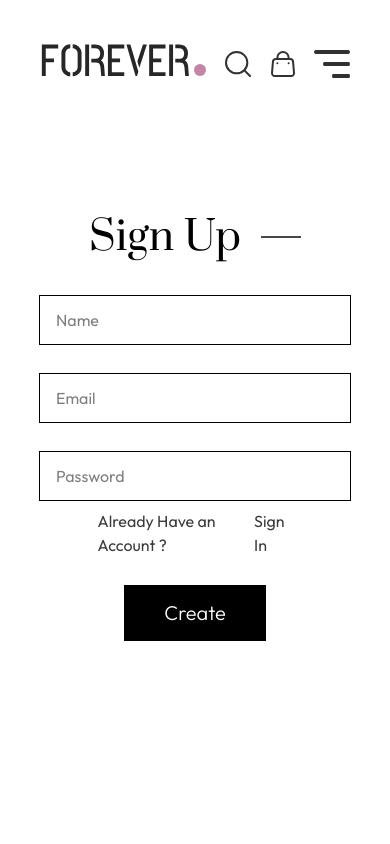
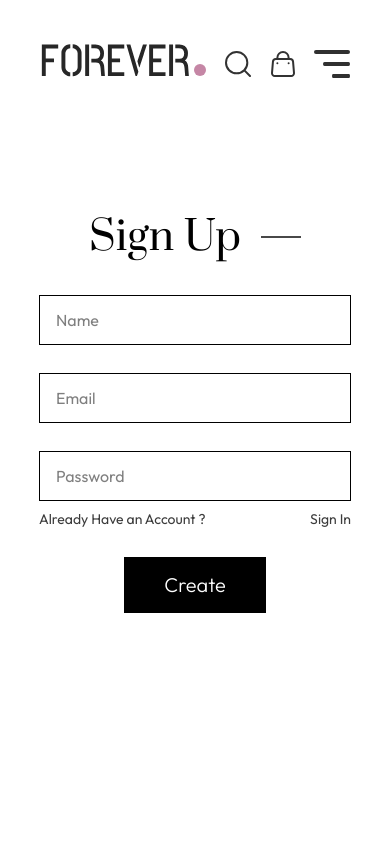
Before and after one commit to bimasenaadji/forever-app, a React (Vite) app: page /sign-up in a window 390 px wide. Shown: the top 844 px of the page. Built offline with nearby package versions, Linux system fonts and the light colour scheme.

Commit message:
fix(sign-up): fix collapsing layout and bug

```diff
--- a/src/components/ui/FormInput.jsx
+++ b/src/components/ui/FormInput.jsx
@@ -2,7 +2,7 @@ import React from "react";
 
 const FormInput = ({ type, placeholder, value, onChange }) => {
   return (
-    <div className="w-[80%] sm:w-[70%] md:w-[60%]">
+    <div className="w-[80%] sm:w-[70%] md:w-[60%] lg:w-[50%] xl:w-[30%]">
       <input
         className="w-full font-normal text-base sm:text-lg border border-black px-4 py-3"
         type={type}
--- a/src/pages/LoginPage.jsx
+++ b/src/pages/LoginPage.jsx
@@ -51,13 +51,13 @@ const LoginPage = () => {
           onChange={(e) => setPassword(e.target.value)}
         />
         {error && <p className="text-red-500">{error}</p>}
-        <div className="w-[80%] sm:w-[70%] md:w-[60%] flex justify-between mt-[-20px]">
+        <div className="w-[80%] sm:w-[70%] md:w-[60%] lg:w-[50%] xl:w-[30%] flex justify-between mt-[-20px]">
           <p className="text-sm sm:text-base font-normal text-form">
             Forgot your password?
           </p>
           <Link
             to={"/sign-up"}
-            className="text-sm sm:text-base font-normal text-form"
+            className="text-sm sm:text-base font-normal text-form hover:text-black"
           >
             Create Account
           </Link>
--- a/src/pages/SignUp.jsx
+++ b/src/pages/SignUp.jsx
@@ -57,11 +57,14 @@ const SignUp = () => {
         />
 
         {error && <p className="text-red-500">{error}</p>}
-        <div className="w-[50%] flex justify-between mt-[-20px]">
-          <p className="text-base font-normal text-form">
+        <div className="w-[80%] sm:w-[70%] md:w-[60%] lg:w-[50%] xl:w-[30%] flex justify-between mt-[-20px]">
+          <p className="text-sm sm:text-base font-normal text-form">
             Already Have an Account ?
           </p>
-          <Link to={"/login"} className="text-base font-normal text-form">
+          <Link
+            to={"/login"}
+            className="text-sm sm:text-base font-normal text-form hover:text-black"
+          >
             Sign In
           </Link>
         </div>
```
